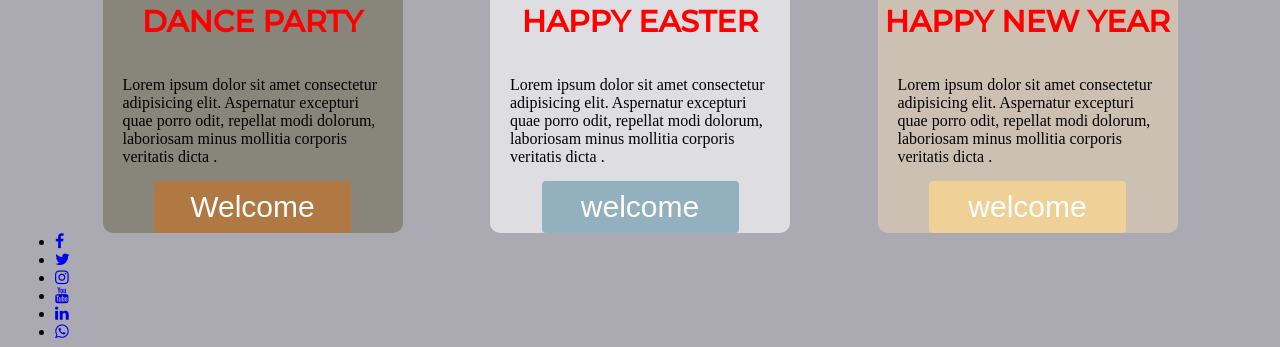
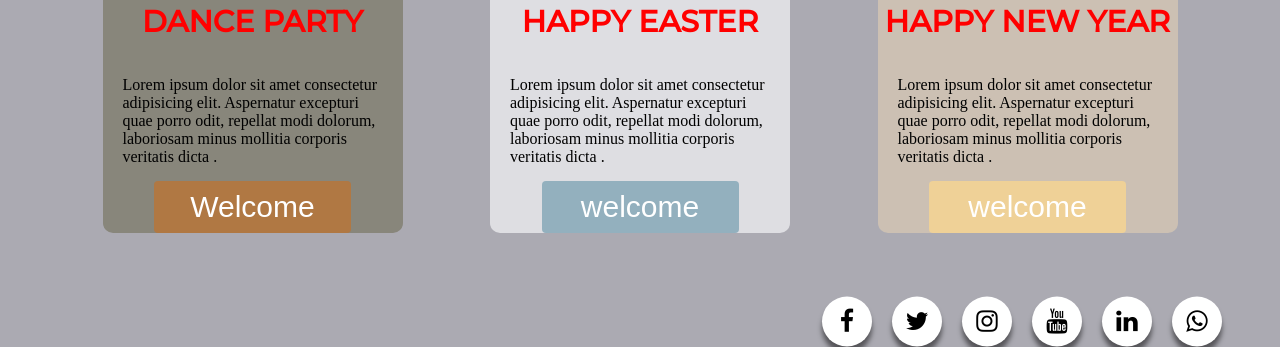
Before and after one commit to khattab2023/SVG-CSS-Animation, a plain HTML site: page index.html in a window 1280 px wide. Shown: the part 537-884 px from the top of the page. Drawn offline with Linux system fonts and the light colour scheme; a web font is replaced by a local one.

Commit message:
add social-menu and transition icons

```diff
--- a/styles/index.css
+++ b/styles/index.css
@@ -290,3 +290,77 @@ p {
         transform: rotate(360deg);
     }
 }
+
+.social-menu {
+    position: relative;
+    top: 5vh;
+    right: -2vh;
+    display: flex;
+    list-style: none;
+}
+
+.social-menu ul {
+    position: absolute;
+    left: 86%;
+    transform: translate(-70%, 47%);
+    padding: 0;
+    margin: 0;
+    display: flex;
+}
+
+.social-menu ul li {
+    list-style: none;
+    margin: 0 10px;
+}
+
+.social-menu ul li .fa {
+    color: #000000;
+    font-size: 25px;
+    line-height: 50px;
+    transition: .6s;
+}
+
+.social-menu ul li .fa:hover {
+    color: #ffffff;
+}
+
+.social-menu ul li a {
+    position: relative;
+    display: block;
+    width: 50px;
+    height: 50px;
+    border-radius: 50%;
+    background-color: white;
+    text-align: center;
+    transition: 0.5s;
+    transform: translate(0, 0px);
+    box-shadow: 0px 7px 5px rgba(0, 0, 0, 0.5);
+}
+
+.social-menu ul li a:hover {
+    transform: rotate(0deg) skew(0deg) translate(0, -10px);
+}
+
+.social-menu ul li:nth-child(1) a:hover {
+    background-color: #3b5999;
+}
+
+.social-menu ul li:nth-child(2) a:hover {
+    background-color: #55acee;
+}
+
+.social-menu ul li:nth-child(3) a:hover {
+    background-color: #e4405f;
+}
+
+.social-menu ul li:nth-child(4) a:hover {
+    background-color: #cd201f;
+}
+
+.social-menu ul li:nth-child(5) a:hover {
+    background-color: #0077B5;
+}
+
+.social-menu ul li:nth-child(6) a:hover {
+    background-color: #2dd146;
+}
```
